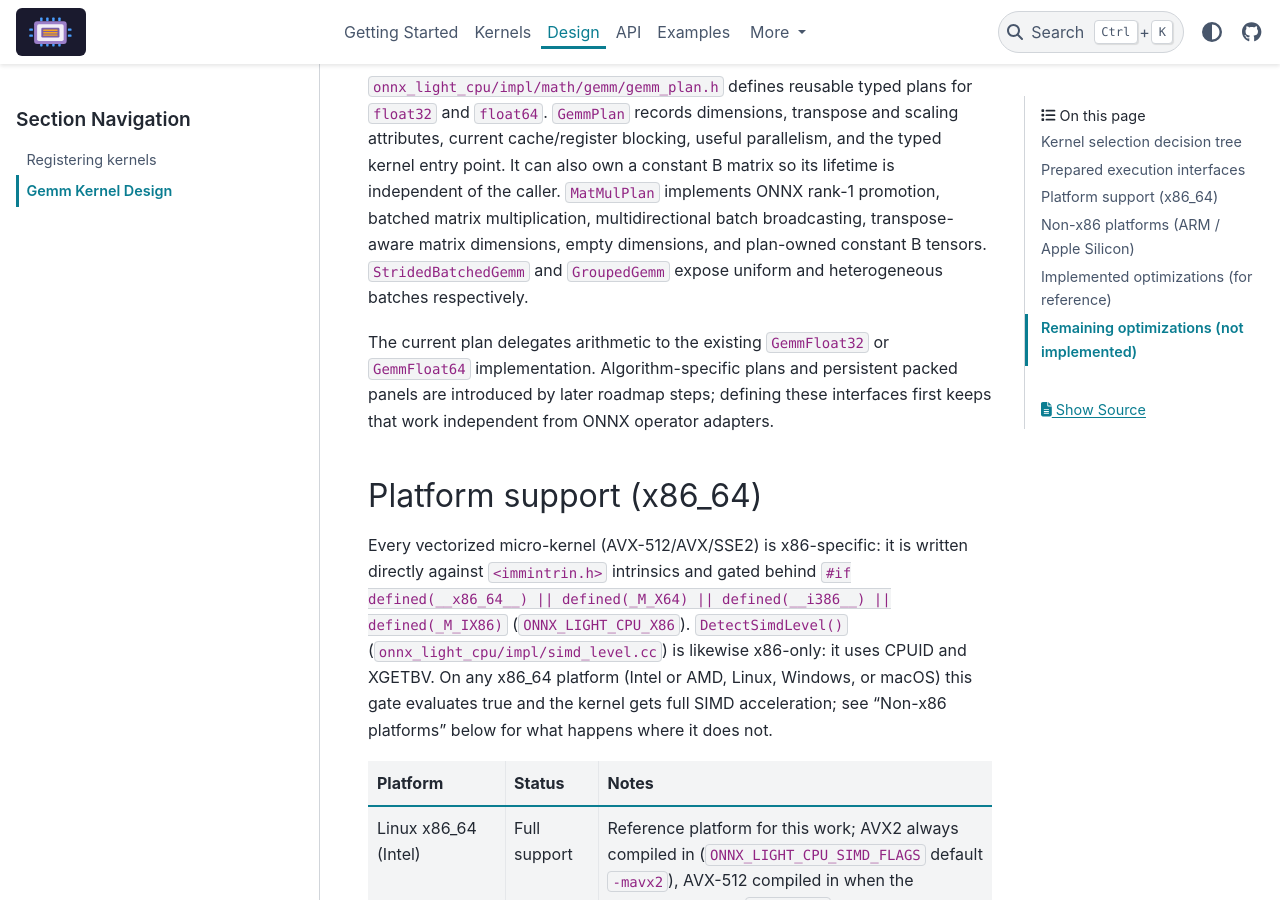
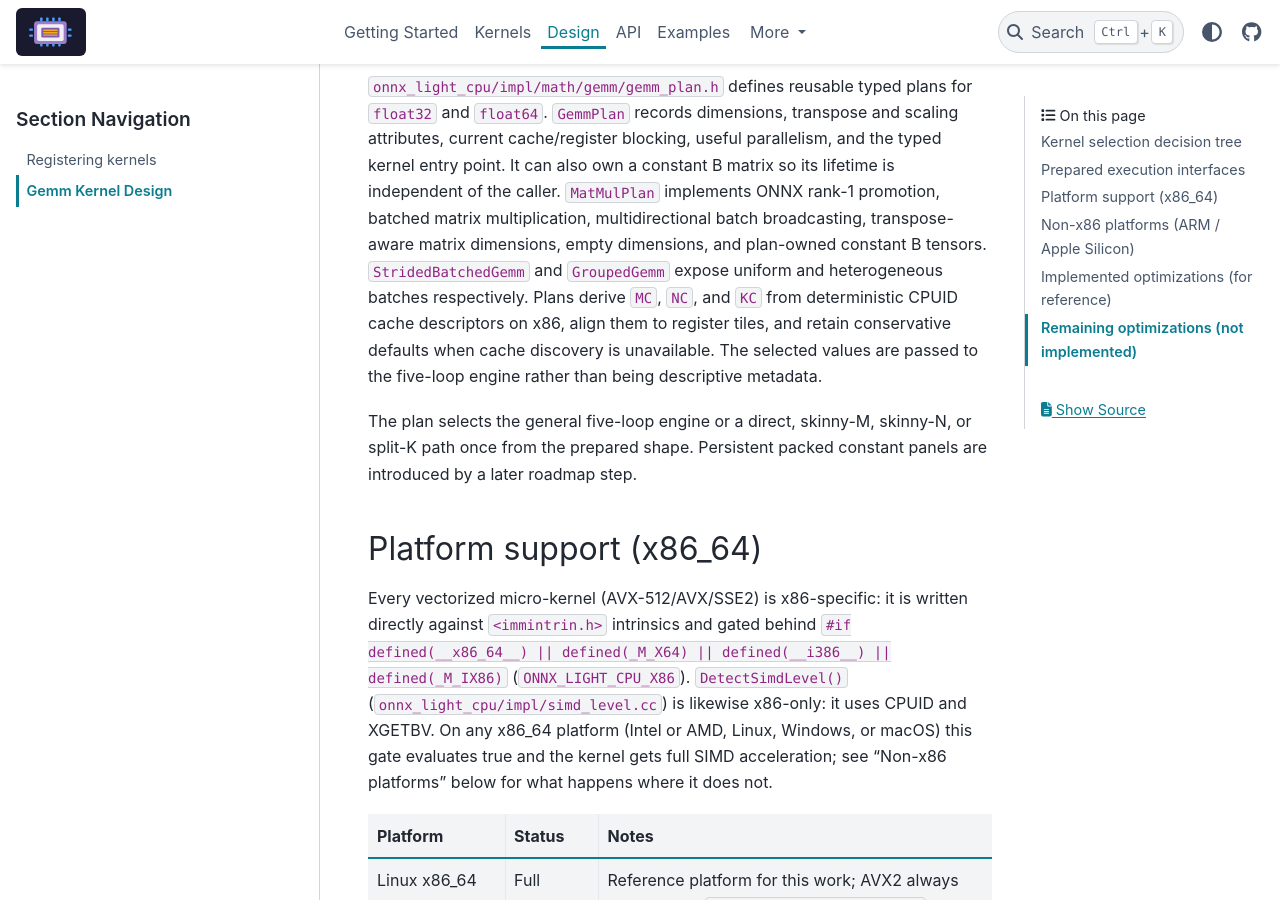
Before and after one commit to xadupre/onnx-light-cpu, a Sphinx documentation site: the page built from docs/design/gemm_kernel_design.rst, in a window 1280 px wide and 900 px high, scrolled down 1892 px. Built offline with Sphinx 7.4.7 and the PyData theme 0.15.4, drawn with Linux system fonts in a browser that asks for light colours; pages that are not in the unit, such as notebooks, are missing from menus; some of the changed text lies outside the part shown.

Commit message:
gemm cache (#139)
* gemm cache

* Fix GEMM clang format

Co-authored-by: xadupre <22452781+xadupre@users.noreply.github.com>

---------

Co-authored-by: copilot-swe-agent[bot] <198982749+Copilot@users.noreply.github.com>
Co-authored-by: xadupre <22452781+xadupre@users.noreply.github.com>

```diff
--- a/docs/design/gemm_kernel_design.rst
+++ b/docs/design/gemm_kernel_design.rst
@@ -90,12 +90,15 @@ lifetime is independent of the caller. ``MatMulPlan`` implements ONNX rank-1
 promotion, batched matrix multiplication, multidirectional batch broadcasting,
 transpose-aware matrix dimensions, empty dimensions, and plan-owned constant B
 tensors. ``StridedBatchedGemm`` and ``GroupedGemm`` expose uniform and
-heterogeneous batches respectively.
+heterogeneous batches respectively. Plans derive ``MC``, ``NC``, and ``KC``
+from deterministic CPUID cache descriptors on x86, align them to register
+tiles, and retain conservative defaults when cache discovery is unavailable.
+The selected values are passed to the five-loop engine rather than being
+descriptive metadata.
 
-The current plan delegates arithmetic to the existing ``GemmFloat32`` or
-``GemmFloat64`` implementation. Algorithm-specific plans and persistent packed
-panels are introduced by later roadmap steps; defining these interfaces first
-keeps that work independent from ONNX operator adapters.
+The plan selects the general five-loop engine or a direct, skinny-M, skinny-N,
+or split-K path once from the prepared shape. Persistent packed constant panels
+are introduced by a later roadmap step.
 
 Platform support (x86_64)
 -------------------------
@@ -186,6 +189,10 @@ Implemented optimizations (for reference)
      - Status
    * - K-blocking (``kGemmTileK``)
      - Implemented -- bounds the packed ``B`` panel to an L2-resident size.
+   * - Hierarchical L1/L2/L3 cache blocking
+     - Implemented -- deterministic x86 CPUID cache descriptors select aligned
+       ``MC``, ``NC``, and ``KC`` values stored in each plan; conservative
+       defaults cover unavailable cache discovery.
    * - 2D M x N task parallelism
      - Implemented -- flattened task list, fixes the ``M == 1`` starvation case.
    * - A-panel packing (``PackARowBlock``)
@@ -227,17 +234,6 @@ gains.
        compiler to spill to the stack and erase the gain (or regress). Needs a
        remainder loop for ``K`` not a multiple of the unroll factor. Lower risk
        on AVX-512 (32 ZMM registers).
-   * - Hierarchical L1/L2/L3 cache blocking
-     - Detect real cache sizes (e.g. via CPUID leaves) and size ``mc``/``kc``/``nc``
-       accordingly instead of the fixed ``kGemmTileM/N/K`` constants; add an
-       ``nc`` blocking level above ``kGemmTileN`` (OpenBLAS/BLIS style).
-     - Moderate, especially for very large ``K``/``N`` shapes that currently
-       only get one level of blocking; likely small to negligible for shapes
-       that already fit today's fixed tile sizes.
-     - Portability of the CPUID cache-size probe across vendors
-       (Intel/AMD leaf differences); more tuning constants to validate;
-       higher implementation/testing cost for an uncertain payoff on
-       already-well-sized default tiles.
    * - Hand-written assembly micro-kernels
      - Replace the C++/intrinsics micro-kernels with hand-scheduled assembly
        (wider tiles, e.g. 8x8 or 24x8, explicit instruction interleaving),
--- a/docs/next_steps/2026_08_gemm_matmul.rst
+++ b/docs/next_steps/2026_08_gemm_matmul.rst
@@ -215,7 +215,9 @@ core algorithm without conversion overhead.
    its row blocks.
 3. Add direct, GEMV, skinny-M, skinny-N, and small-K algorithms.
 4. Derive MC/NC/KC from measured L1/L2/L3 capacity and associativity, with
-   conservative defaults when cache discovery is unavailable.
+   conservative defaults when cache discovery is unavailable. This is
+   implemented for x86 deterministic CPUID cache descriptors; other platforms
+   currently use the conservative defaults.
 5. Build the immutable execution plan once and benchmark each algorithm both
    single-threaded and multi-threaded.
 
```
Also changed, not shown: 6 other files.
